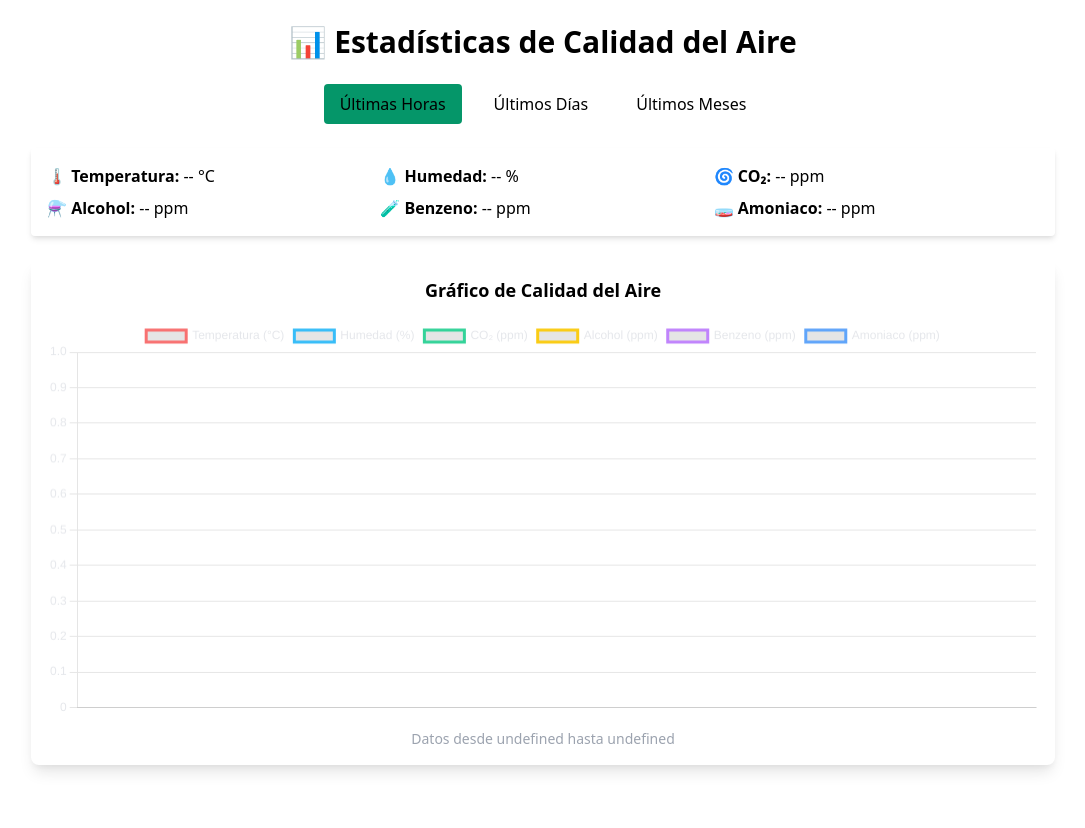
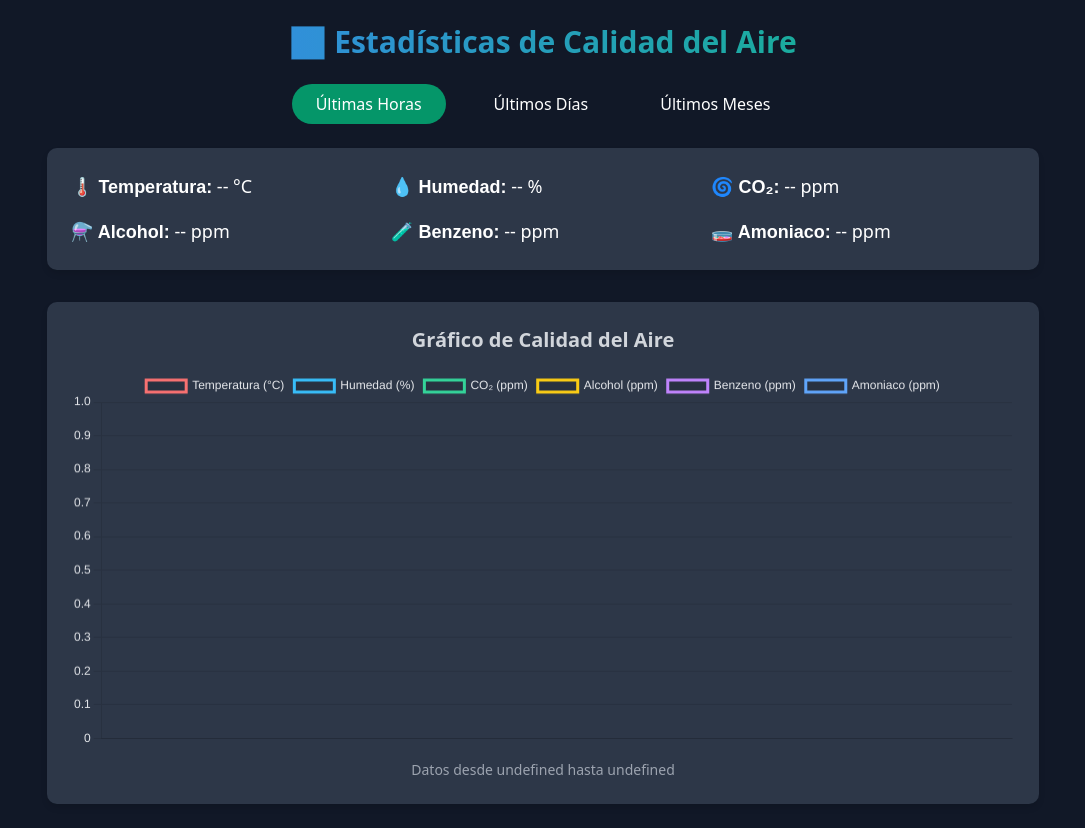
Before and after one commit to lucho-netizen/calidad_aire, a Flask app: page / in a window 1280 px wide. Shown: the whole page, without its empty margins (97-1182 px from the left). Before the commit the page ends 772 px from the top, so only its background shows below. Run offline with Flask 3, Linux system fonts and the light colour scheme; data that the repository does not hold is empty; some libraries are stand-ins or nearby versions.

Commit message:
Beta 1.0.0.1.0

```diff
--- a/templates/index.html
+++ b/templates/index.html
@@ -1,33 +1,73 @@
 <!DOCTYPE html>
 <html lang="es">
+
 <head>
     <meta charset="UTF-8">
-    <title>Calidad del Aire - Dashboard</title>
+    <meta name="viewport" content="width=device-width, initial-scale=1.0">
+    <meta http-equiv="X-UA-Compatible" content="IE=edge">
+    <title>Dashboard de Calidad del Aire</title>
     <script src="https://cdn.jsdelivr.net/npm/chart.js"></script>
     <link href="https://cdn.jsdelivr.net/npm/tailwindcss@2.2.19/dist/tailwind.min.css" rel="stylesheet">
     <script src="https://cdn.socket.io/4.0.0/socket.io.min.js"></script>
+    <style>
+        .gradient-bg {
+            background: linear-gradient(135deg, #5a67d8, #48bb78);
+        }
+
+        .card {
+            background-color: #2d3748;
+            border-radius: 10px;
+            box-shadow: 0px 4px 6px rgba(0, 0, 0, 0.1);
+        }
+
+        .highlight-btn {
+            transition: background-color 0.3s ease, transform 0.2s ease;
+        }
+
+        .highlight-btn:hover {
+            background-color: #38bdf8;
+            transform: scale(1.05);
+        }
+
+        .title-text {
+            font-family: 'Arial', sans-serif;
+            font-weight: bold;
+        }
+    </style>
 </head>
-<body class="bg-slate-900 text-slate-100 min-h-screen p-6 font-sans">
-    <div class="max-w-5xl mx-auto">
-        <h1 class="text-3xl font-bold mb-6 text-center">📊 Estadísticas de Calidad del Aire</h1>
 
-        <div class="flex justify-center gap-4 mb-6">
-            <button id="horaBtn" onclick="cargarDatos('hora')" class="bg-cyan-600 hover:bg-cyan-700 px-4 py-2 rounded">Últimas Horas</button>
-            <button id="diaBtn" onclick="cargarDatos('dia')" class="bg-emerald-600 hover:bg-emerald-700 px-4 py-2 rounded">Últimos Días</button>
-            <button id="mesBtn" onclick="cargarDatos('mes')" class="bg-indigo-600 hover:bg-indigo-700 px-4 py-2 rounded">Últimos Meses</button>
+<body class="bg-gray-900 text-white font-sans">
+    <div class="max-w-5xl mx-auto py-6 px-4">
+        <h1 class="text-3xl text-center font-extrabold text-transparent bg-clip-text bg-gradient-to-r from-blue-500 to-green-500 mb-6">
+            📊 Estadísticas de Calidad del Aire
+        </h1>
+
+        <!-- Botones de selección de periodo -->
+        <div class="flex justify-center gap-6 mb-6">
+            <button id="horaBtn" onclick="cargarDatos('hora')" class="highlight-btn bg-cyan-600 px-6 py-2 rounded-full">
+                Últimas Horas
+            </button>
+            <button id="diaBtn" onclick="cargarDatos('dia')" class="highlight-btn bg-emerald-600 px-6 py-2 rounded-full">
+                Últimos Días
+            </button>
+            <button id="mesBtn" onclick="cargarDatos('mes')" class="highlight-btn bg-indigo-600 px-6 py-2 rounded-full">
+                Últimos Meses
+            </button>
         </div>
 
-        <div class="bg-slate-800 rounded p-4 shadow-md grid grid-cols-2 gap-2 sm:grid-cols-3 text-sm sm:text-base">
-            <p><strong>🌡️ Temperatura:</strong> <span id="temp">--</span> °C</p>
-            <p><strong>💧 Humedad:</strong> <span id="hum">--</span> %</p>
-            <p><strong>🌀 CO₂:</strong> <span id="co2">--</span> ppm</p>
-            <p><strong>⚗️ Alcohol:</strong> <span id="alcohol">--</span> ppm</p>
-            <p><strong>🧪 Benzeno:</strong> <span id="benzeno">--</span> ppm</p>
-            <p><strong>🧫 Amoniaco:</strong> <span id="amoniaco">--</span> ppm</p>
+        <!-- Panel de estadísticas -->
+        <div class="card p-6 grid grid-cols-2 gap-4 sm:grid-cols-3 text-sm sm:text-lg">
+            <p><strong class="title-text">🌡️ Temperatura:</strong> <span id="temp">--</span> °C</p>
+            <p><strong class="title-text">💧 Humedad:</strong> <span id="hum">--</span> %</p>
+            <p><strong class="title-text">🌀 CO₂:</strong> <span id="co2">--</span> ppm</p>
+            <p><strong class="title-text">⚗️ Alcohol:</strong> <span id="alcohol">--</span> ppm</p>
+            <p><strong class="title-text">🧪 Benzeno:</strong> <span id="benzeno">--</span> ppm</p>
+            <p><strong class="title-text">🧫 Amoniaco:</strong> <span id="amoniaco">--</span> ppm</p>
         </div>
 
-        <div class="mt-6 bg-slate-800 rounded-lg shadow-lg p-4">
-            <h2 class="text-center text-lg font-semibold mb-4">Gráfico de Calidad del Aire</h2>
+        <!-- Gráfico -->
+        <div class="mt-8 card p-6">
+            <h2 class="text-center text-xl font-semibold text-gray-300 mb-4">Gráfico de Calidad del Aire</h2>
             <canvas id="grafico" height="120"></canvas>
             <p id="rango-horas" class="text-center text-sm text-gray-400 mt-3"></p>
         </div>
@@ -154,4 +194,5 @@
         window.onload = () => cargarDatos('hora');
     </script>
 </body>
+
 </html>
```
